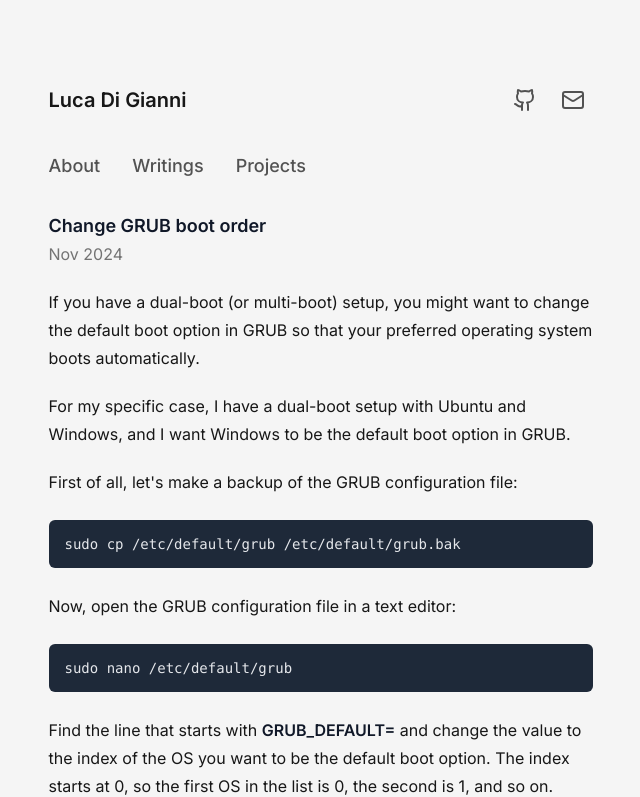
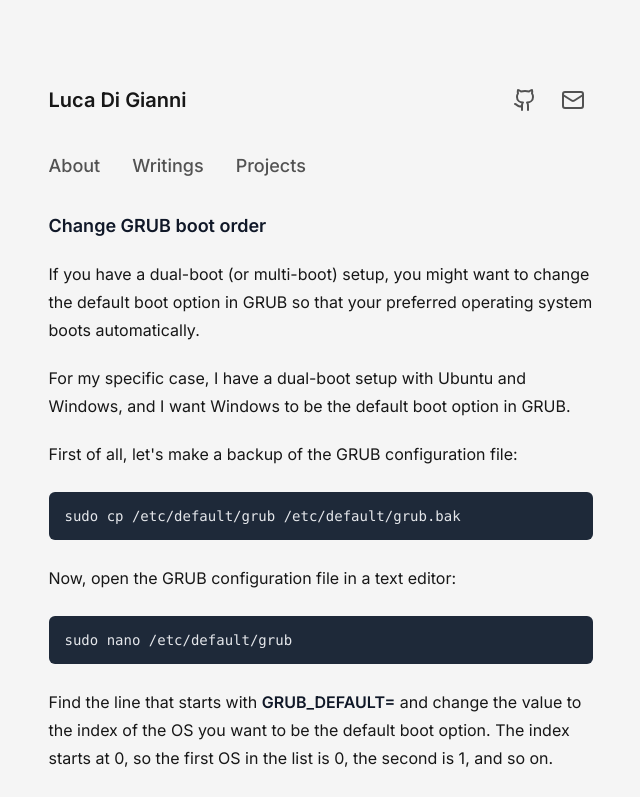
Before and after one commit to ldgni/ldgni.io, a Next.js app: page /writings/change-grub-boot-order in a window 1280 px wide. Shown: the top 797 px of the page, without its empty margins (312-952 px from the left). Built offline with nearby package versions, Linux system fonts and the light colour scheme.

Commit message:
style: remove time from posts

```diff
--- a/src/app/globals.css
+++ b/src/app/globals.css
@@ -9,7 +9,3 @@
 html {
   scrollbar-gutter: stable;
 }
-
-article time {
-  @apply text-neutral-500;
-}
--- a/src/app/writings/change-grub-boot-order/page.mdx
+++ b/src/app/writings/change-grub-boot-order/page.mdx
@@ -7,8 +7,6 @@ export const metadata = {
 };
 
 # Change GRUB boot order
-
-<time dateTime="2024-11">Nov 2024</time>
 
 If you have a dual-boot (or multi-boot) setup, you might want to change the default boot option in GRUB so that your preferred operating system boots automatically.
 
--- a/src/app/writings/create-win-local-acc/page.mdx
+++ b/src/app/writings/create-win-local-acc/page.mdx
@@ -8,8 +8,6 @@ export const metadata = {
 };
 
 # Create a local account on Windows
-
-<time dateTime="2024-12">Dec 2024</time>
 
 Windows comes with a lot of bloatware by default and enforces you to use a Microsoft account when you first set up your computer. This is not ideal for privacy reasons and you might want to use a local account instead.
 
--- a/src/app/writings/fix-unknown-at-rule-tailwind/page.mdx
+++ b/src/app/writings/fix-unknown-at-rule-tailwind/page.mdx
@@ -7,8 +7,6 @@ export const metadata = {
 };
 
 # Fix unknown at rule @tailwind warning
-
-<time dateTime="2024-06">Jun 2024</time>
 
 When working with Tailwind CSS in VSCode, you might encounter the "**Unknown at rule @tailwind**" warning. This happens because VS Code’s default CSS support doesn’t recognize custom at-rules like @tailwind.
 
--- a/src/app/writings/repair-usb-multiple-partitions/page.mdx
+++ b/src/app/writings/repair-usb-multiple-partitions/page.mdx
@@ -7,8 +7,6 @@ export const metadata = {
 };
 
 # Repair USB drive split into multiple partitions
-
-<time dateTime="2024-01">Jan 2024</time>
 
 When you plug in a USB drive, you expect to see a single drive letter in Windows File Explorer. However, after messing with some partitioning tools or programs like <a href="https://etcher.balena.io/" target="_blank">balenaEtcher</a>, you might find that your USB drive is now showing as multiple partitions.
 
--- a/src/app/writings/why-show-scrollbars-macos/page.mdx
+++ b/src/app/writings/why-show-scrollbars-macos/page.mdx
@@ -7,8 +7,6 @@ export const metadata = {
 };
 
 # Why you should show scrollbars on macOS
-
-<time dateTime="2024-03">Mar 2024</time>
 
 As a web developer, ensuring that your designs and layouts function properly across different environments is crucial. One often-overlooked setting on macOS is to make sure the scroll bars are always showing.
 
```
